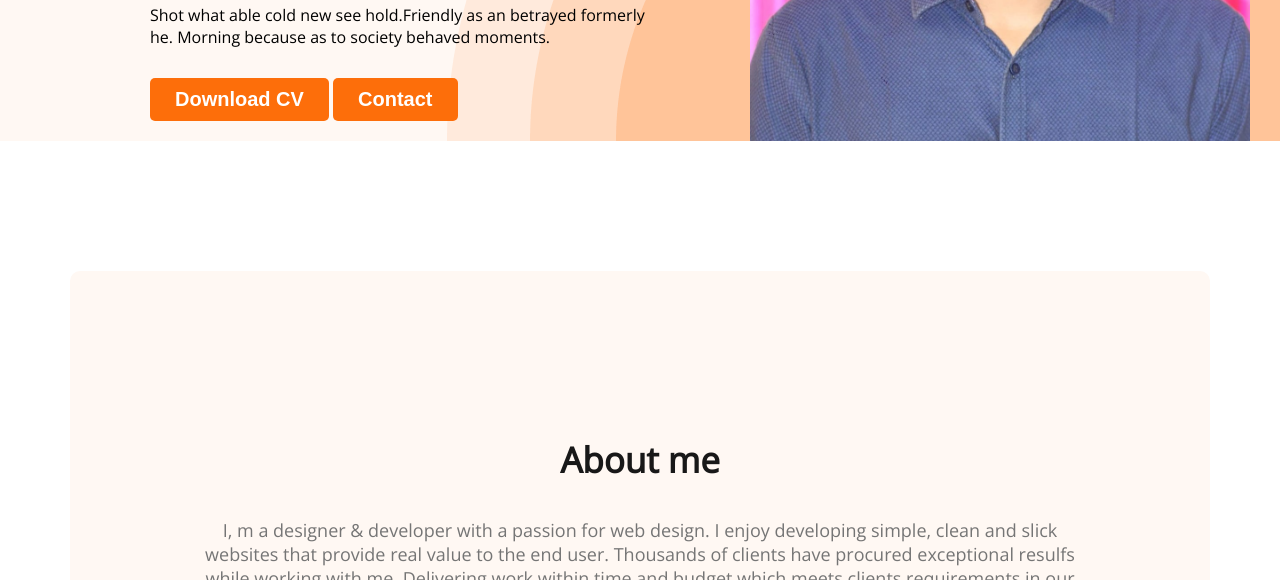
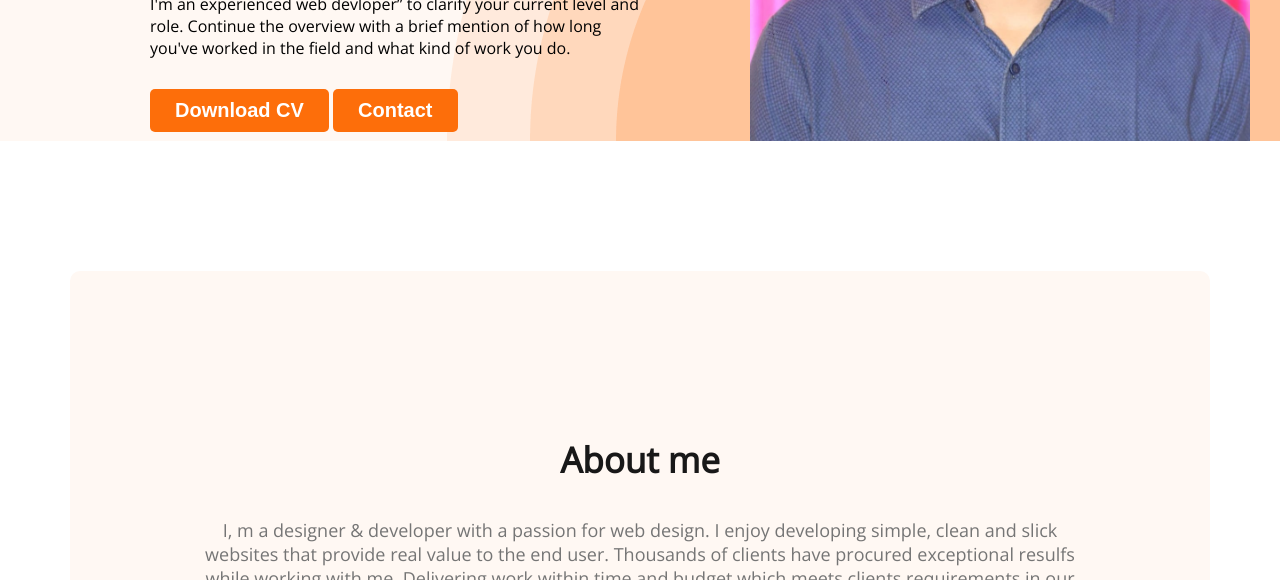
Before and after one commit to shoikot-khondakar/devloper-portfolio, a plain HTML site: page index.html in a window 1280 px wide. Shown: the part 520-1100 px from the top of the page. Drawn offline with nearby package versions, Linux system fonts and the light colour scheme.

Commit message:
updated the banner discription

```diff
--- a/index.html
+++ b/index.html
@@ -24,7 +24,7 @@
             <div class="banner-content">
                 <h3 class="banner-greeting">Hi, I  am</h3>
                 <h1 class="banner-title"> Md Shoikot Khondakar</h1>
-                <p class="banner-discription">Shot what able cold new see hold.Friendly as an betrayed formerly he. Morning because as to society behaved moments.</p>
+                <p class="banner-discription">I'm an experienced web devloper” to clarify your current level and role. Continue the overview with a brief mention of how long you've worked in the field and what kind of work you do.</p>
                 <button class="btn-primary">Download CV</button>
                 <button class="btn-primary">Contact</button>
             </div>
```
